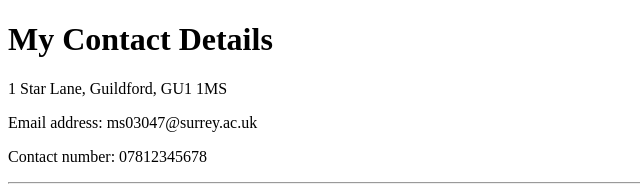
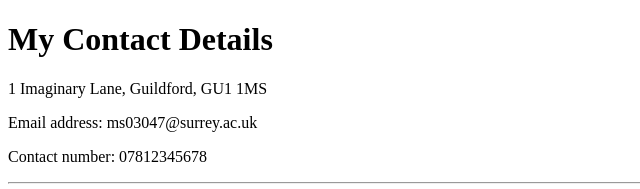
Before and after one commit to MehreenSiddiqi/cv, a plain HTML site: page contact me.html in a window 1280 px wide. Shown: the top 189 px of the page, 0-640 px from the left. Drawn offline with Linux system fonts and the light colour scheme.

Commit message:
Update contact me.html

```diff
--- a/contact me.html
+++ b/contact me.html
@@ -6,7 +6,7 @@
   </head>
   <body>
     <h1>My Contact Details</h1>
-<p> 1 Star Lane, Guildford, GU1 1MS</p>
+<p> 1 Imaginary Lane, Guildford, GU1 1MS</p>
 <p>Email address: ms03047@surrey.ac.uk</p>
   <p>Contact number: 07812345678</p>
  <hr>
```
